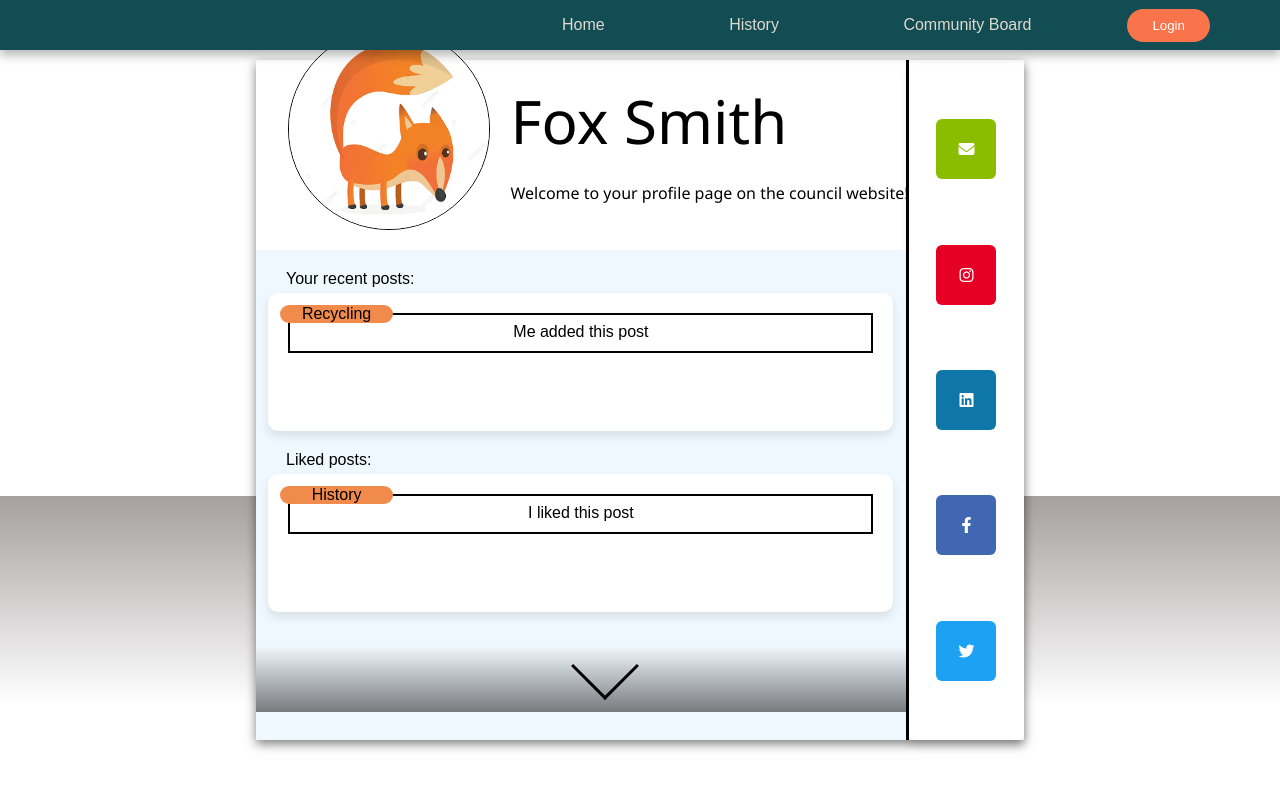
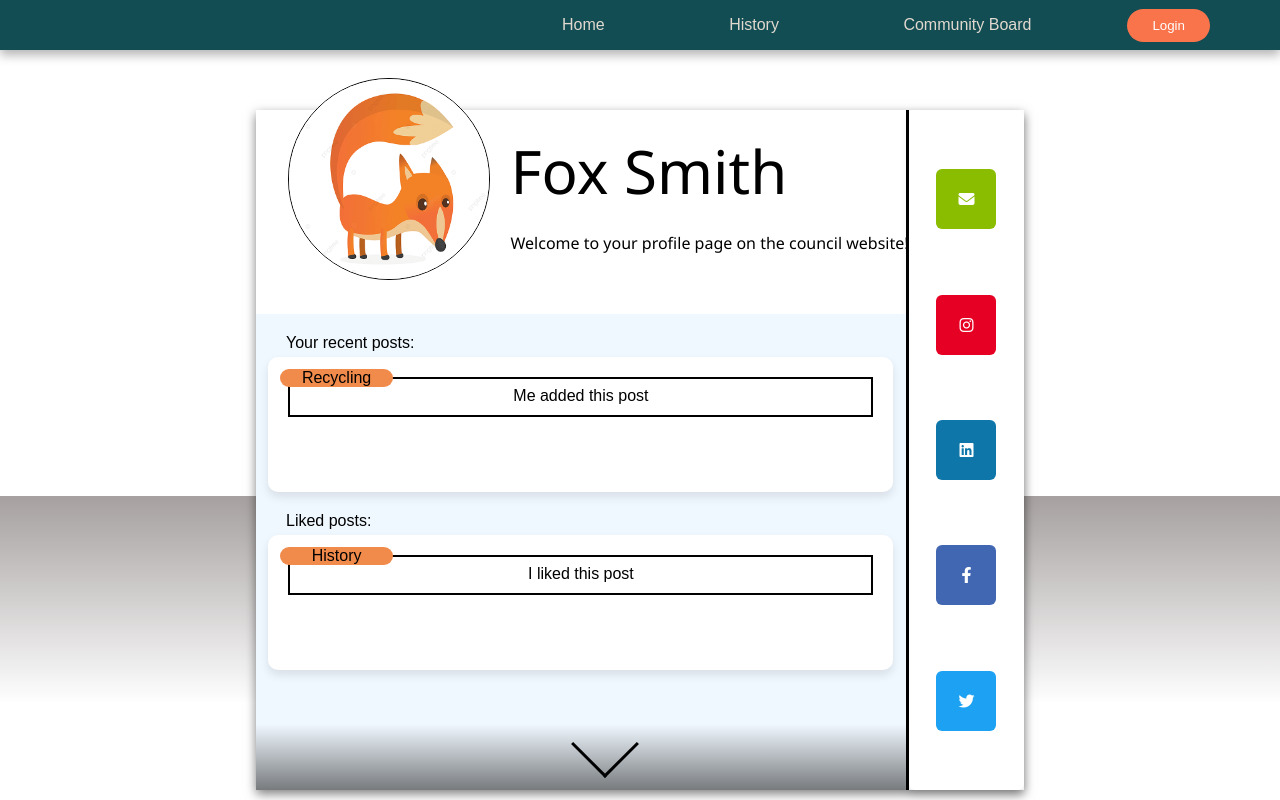
Before and after one commit to francescalily/lapTwoProject, a website: page client/user-profile.html in a window 1280 px wide. Drawn offline with Linux system fonts and the light colour scheme; no server answers.

Commit message:
updated styling

```diff
--- a/client/assets/css/styles.css
+++ b/client/assets/css/styles.css
@@ -34,6 +34,7 @@ body, h1, p {
 }
 
 .profile-section {
+    margin-top: 100px;
     display: flex;
     flex-wrap: wrap;
     background-color: white;
@@ -51,7 +52,7 @@ body, h1, p {
     flex-wrap: wrap;
     flex-direction: column;
 
-    height: 28vh;
+    height: 30%;
     text-align: left;
 }
 
@@ -60,7 +61,7 @@ body, h1, p {
     display: flex;
     flex-direction: column;
     align-items: center;
-    min-height: 72%;
+    min-height: 70%;
     position: relative;
 }
 
@@ -221,7 +222,7 @@ body, h1, p {
     height: 100px;
     font-size: 50px;
     width: 100%;
-    margin-bottom: 0px;
+    margin-top: auto;
 }
 .click-to-expand:hover {
     cursor: pointer;
```
